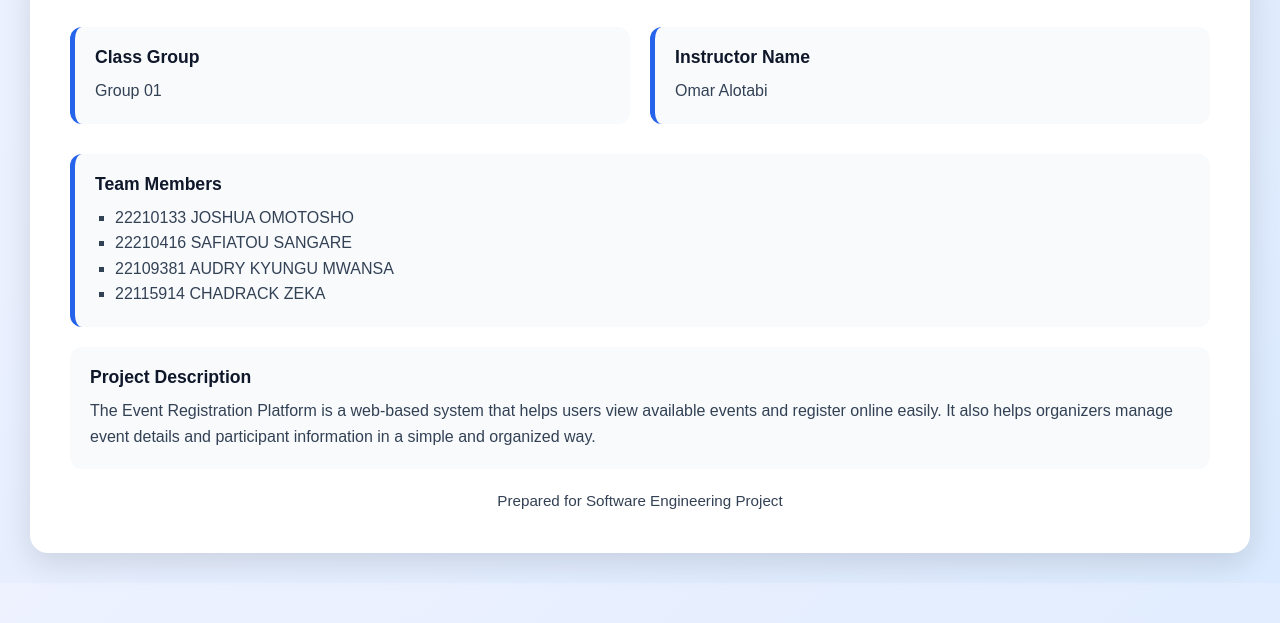
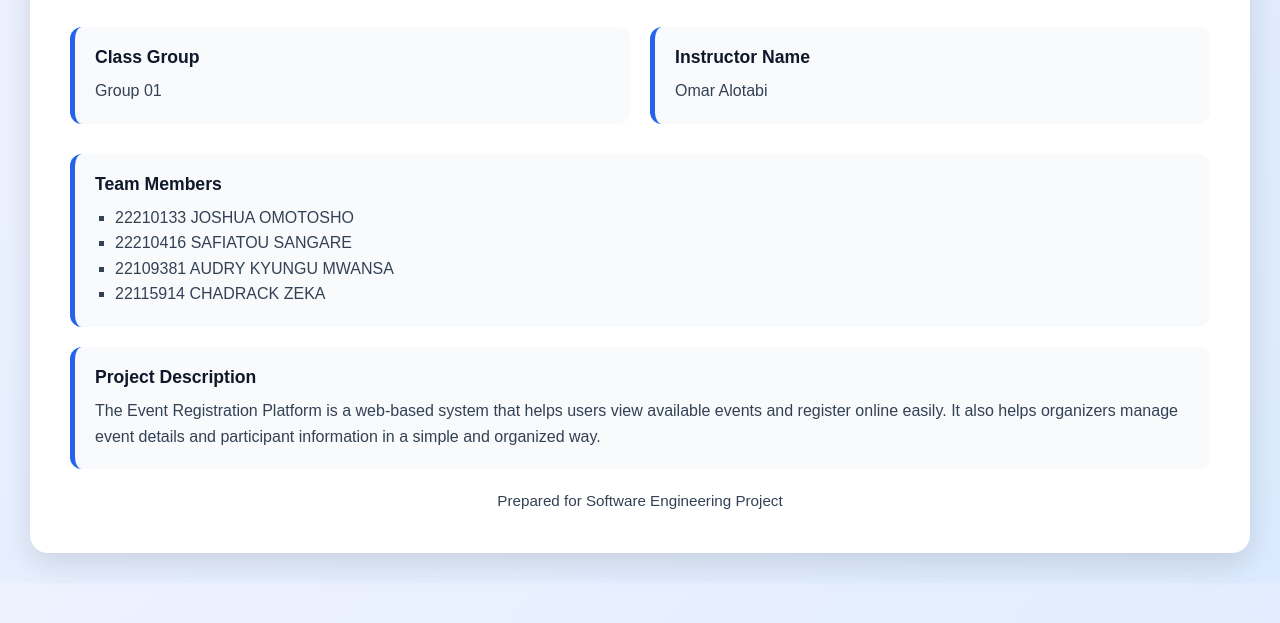
Before and after one commit to ZEKA-1/Event-Registration-Platform, a plain HTML site: page index.html in a window 1280 px wide. Shown: the part 141-764 px from the top of the page. Drawn offline with Linux system fonts and the light colour scheme.

Commit message:
Updating project description

```diff
--- a/style.css
+++ b/style.css
@@ -67,6 +67,10 @@ body {
   margin-right: auto;
 }
 
+.description-section {
+  border-left: 5px solid #2563eb;
+}
+
 .info-box,
 .team-section,
 .description-section {
```
